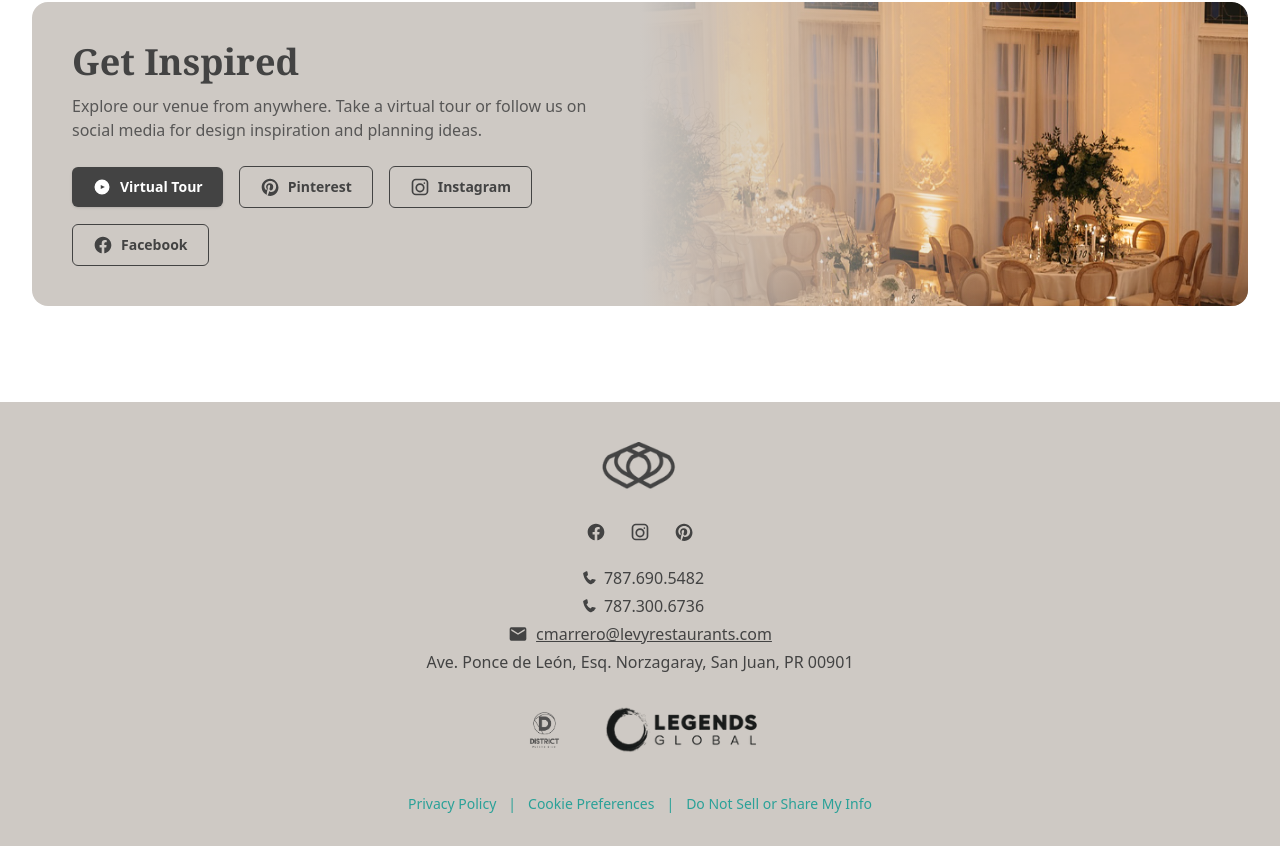
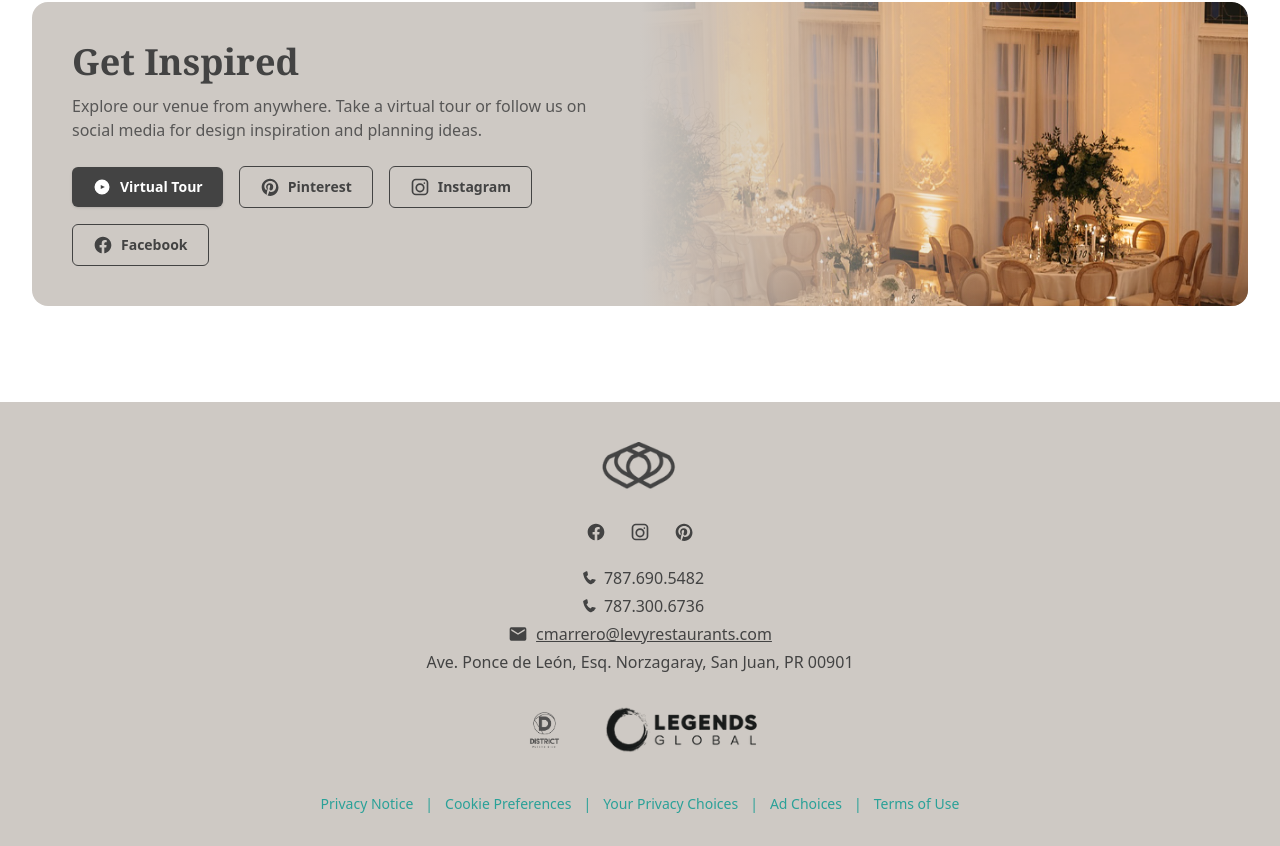
Before and after one commit to asmpuertorico/antiguo-casino, a Next.js app: page / in a window 1280 px wide. Shown: the part 1787-2633 px from the top of the page. Built offline with nearby package versions, Linux system fonts and the light colour scheme; no server answers.

Commit message:
Update footer links: Privacy Notice, Your Privacy Choices, Ad Choices, and Terms of Use

```diff
--- a/components/Footer.tsx
+++ b/components/Footer.tsx
@@ -106,12 +106,12 @@ export default function Footer() {
         <div className="pb-8">
           <div className="text-sm text-[#2aa198] flex flex-col items-center gap-2 sm:flex-row sm:justify-center sm:gap-3">
             <a
-              href="https://www.asmglobal.com/p/other/privacy-policy-23"
+              href="https://legendsglobal.com/privacy-notice/"
               target="_blank"
               rel="noopener noreferrer"
               className="hover:underline"
             >
-              Privacy Policy
+              Privacy Notice
             </a>
             <span className="hidden sm:inline">|</span>
             <button
@@ -140,12 +140,30 @@ export default function Footer() {
             </button>
             <span className="hidden sm:inline">|</span>
             <a
-              href="https://www.asmglobal.com/p/other/privacy-request"
+              href="https://yourprivacychoices.legendsglobal.com/"
               target="_blank"
               rel="noopener noreferrer"
               className="hover:underline"
             >
-              Do Not Sell or Share My Info
+              Your Privacy Choices
+            </a>
+            <span className="hidden sm:inline">|</span>
+            <a
+              href="https://legendsglobal.com/privacy-notice/#ad-choices"
+              target="_blank"
+              rel="noopener noreferrer"
+              className="hover:underline"
+            >
+              Ad Choices
+            </a>
+            <span className="hidden sm:inline">|</span>
+            <a
+              href="https://legendsglobal.com/terms-of-use/"
+              target="_blank"
+              rel="noopener noreferrer"
+              className="hover:underline"
+            >
+              Terms of Use
             </a>
           </div>
         </div>
```
